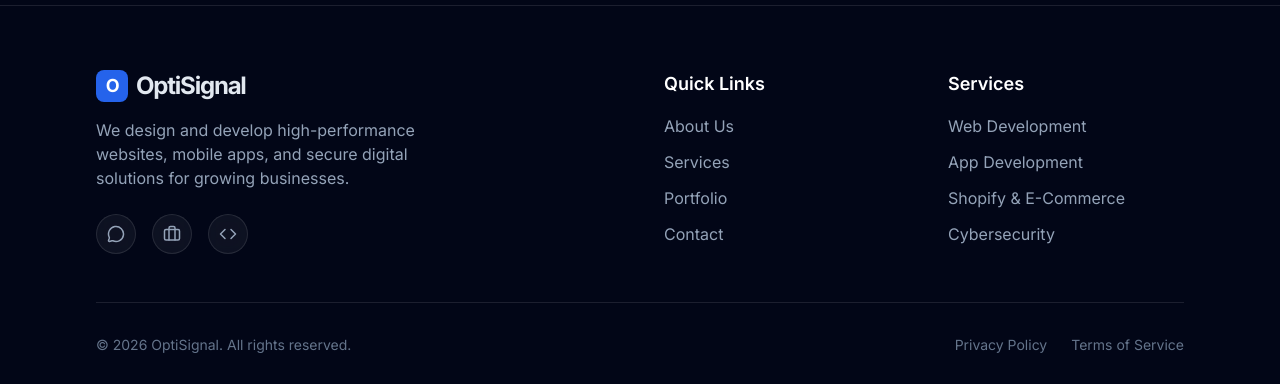
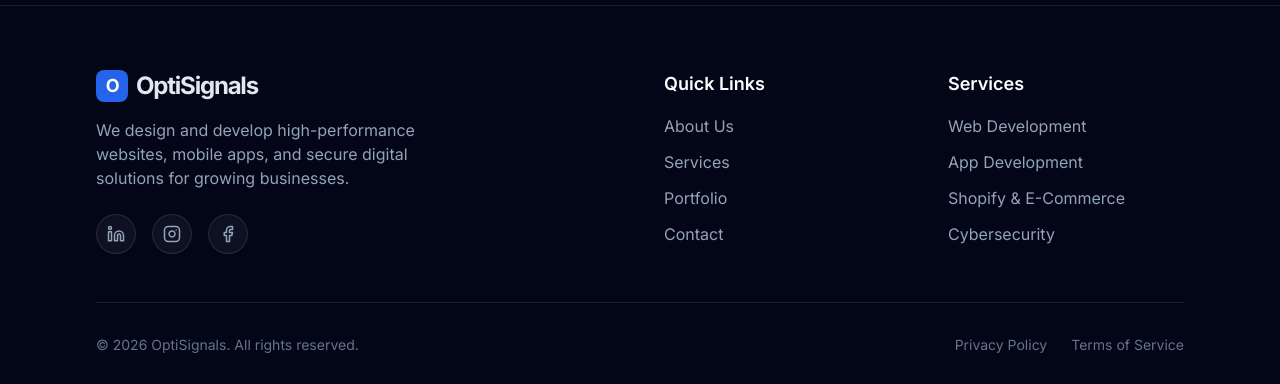
Before and after one commit to MuhammadAhmedAbbas/optisignals_portfolio, a React (Vite) app: page /blog/1 in a window 1280 px wide. Shown: the part 1552-1936 px from the top of the page. Built offline with nearby package versions, Linux system fonts and the light colour scheme.

Commit message:
added links

```diff
--- a/index.html
+++ b/index.html
@@ -19,12 +19,12 @@
     fbq('init', '1287229346672058');
     fbq('track', 'PageView');
     </script>
+    <!-- End Meta Pixel Code -->
+  </head>
+  <body>
     <noscript><img height="1" width="1" style="display:none"
     src="https://www.facebook.com/tr?id=1287229346672058&ev=PageView&noscript=1"
     /></noscript>
-    <!-- End Meta Pixel Code -->
-  </head>
-  <body>
     <div id="root"></div>
     <script type="module" src="/src/main.jsx"></script>
   </body>
--- a/src/components/layout/Footer.jsx
+++ b/src/components/layout/Footer.jsx
@@ -1,6 +1,26 @@
 import React from 'react';
 import { Link } from 'react-router-dom';
-import { Code, MessageCircle, Briefcase } from 'lucide-react';
+
+// Inline SVG icons (lucide-react version doesn't include these)
+const LinkedinIcon = () => (
+  <svg width="18" height="18" viewBox="0 0 24 24" fill="none" stroke="currentColor" strokeWidth="2" strokeLinecap="round" strokeLinejoin="round">
+    <path d="M16 8a6 6 0 0 1 6 6v7h-4v-7a2 2 0 0 0-2-2 2 2 0 0 0-2 2v7h-4v-7a6 6 0 0 1 6-6z"/>
+    <rect x="2" y="9" width="4" height="12"/>
+    <circle cx="4" cy="4" r="2"/>
+  </svg>
+);
+const InstagramIcon = () => (
+  <svg width="18" height="18" viewBox="0 0 24 24" fill="none" stroke="currentColor" strokeWidth="2" strokeLinecap="round" strokeLinejoin="round">
+    <rect x="2" y="2" width="20" height="20" rx="5" ry="5"/>
+    <path d="M16 11.37A4 4 0 1 1 12.63 8 4 4 0 0 1 16 11.37z"/>
+    <line x1="17.5" y1="6.5" x2="17.51" y2="6.5"/>
+  </svg>
+);
+const FacebookIcon = () => (
+  <svg width="18" height="18" viewBox="0 0 24 24" fill="none" stroke="currentColor" strokeWidth="2" strokeLinecap="round" strokeLinejoin="round">
+    <path d="M18 2h-3a5 5 0 0 0-5 5v3H7v4h3v8h4v-8h3l1-4h-4V7a1 1 0 0 1 1-1h3z"/>
+  </svg>
+);
 
 export default function Footer() {
   return (
@@ -12,15 +32,15 @@ export default function Footer() {
               <div className="w-8 h-8 rounded-lg bg-blue-600 flex items-center justify-center">
                 <span className="text-white text-lg font-bold">O</span>
               </div>
-              OptiSignal
+              OptiSignals
             </Link>
             <p className="text-slate-400 max-w-sm mb-6">
               We design and develop high-performance websites, mobile apps, and secure digital solutions for growing businesses.
             </p>
             <div className="flex gap-4">
-              <a href="#" className="w-10 h-10 rounded-full glass flex items-center justify-center text-slate-400 hover:text-white glass-hover"><MessageCircle size={18} /></a>
-              <a href="#" className="w-10 h-10 rounded-full glass flex items-center justify-center text-slate-400 hover:text-white glass-hover"><Briefcase size={18} /></a>
-              <a href="#" className="w-10 h-10 rounded-full glass flex items-center justify-center text-slate-400 hover:text-white glass-hover"><Code size={18} /></a>
+              <a href="https://www.linkedin.com/company/optisignal/" target="_blank" rel="noopener noreferrer" aria-label="LinkedIn" className="w-10 h-10 rounded-full glass flex items-center justify-center text-slate-400 hover:text-white glass-hover"><LinkedinIcon /></a>
+              <a href="https://www.instagram.com/optisignal/" target="_blank" rel="noopener noreferrer" aria-label="Instagram" className="w-10 h-10 rounded-full glass flex items-center justify-center text-slate-400 hover:text-white glass-hover"><InstagramIcon /></a>
+              <a href="https://www.facebook.com/OptiSignal/" target="_blank" rel="noopener noreferrer" aria-label="Facebook" className="w-10 h-10 rounded-full glass flex items-center justify-center text-slate-400 hover:text-white glass-hover"><FacebookIcon /></a>
             </div>
           </div>
 
@@ -47,7 +67,7 @@ export default function Footer() {
 
         <div className="border-t border-white/10 pt-8 flex flex-col md:flex-row items-center justify-between gap-4">
           <p className="text-slate-500 text-sm">
-            &copy; {new Date().getFullYear()} OptiSignal. All rights reserved.
+            &copy; {new Date().getFullYear()} OptiSignals. All rights reserved.
           </p>
           <div className="flex gap-6 text-sm text-slate-500">
             <a href="#" className="hover:text-slate-300">Privacy Policy</a>
--- a/src/components/layout/Navbar.jsx
+++ b/src/components/layout/Navbar.jsx
@@ -32,7 +32,7 @@ export default function Navbar() {
           <div className="w-8 h-8 rounded-lg bg-blue-600 flex items-center justify-center">
             <span className="text-white text-lg font-bold">O</span>
           </div>
-          OptiSignal
+          OptiSignals
         </Link>
 
         {/* Desktop Nav */}
--- a/src/pages/About.jsx
+++ b/src/pages/About.jsx
@@ -1,10 +1,17 @@
 import React from 'react';
 import { motion } from 'framer-motion';
+const LinkedinIcon = () => (
+  <svg width="20" height="20" viewBox="0 0 24 24" fill="none" stroke="currentColor" strokeWidth="2" strokeLinecap="round" strokeLinejoin="round">
+    <path d="M16 8a6 6 0 0 1 6 6v7h-4v-7a2 2 0 0 0-2-2 2 2 0 0 0-2 2v7h-4v-7a6 6 0 0 1 6-6z"/>
+    <rect x="2" y="9" width="4" height="12"/>
+    <circle cx="4" cy="4" r="2"/>
+  </svg>
+);
 import Section from '../components/ui/Section';
 import Card from '../components/ui/Card';
 import bgImage from '../assets/background.jpg';
-import ahmedImg from '../assets/founders/ahmed-profile-opt.png';
-import abdullahImg from '../assets/founders/abdullah-profile-opt.png';
+import ahmedImg from '../assets/founders/ahmed-profile.png';
+import abdullahImg from '../assets/founders/abdullah-profile.png';
 
 export default function About() {
   const team = [
@@ -12,13 +19,15 @@ export default function About() {
       name: 'Abdullah Arif',
       role: 'CEO',
       bio: 'Digital marketer helping businesses grow through innovative strategies and data-driven results.',
-      image: abdullahImg
+      image: abdullahImg,
+      linkedin: 'https://www.linkedin.com/in/abdullah-arif-a13502202/'
     },
     {
       name: 'Muhammad Ahmed Abbas',
       role: 'Co-Founder & Full Stack Developer',
       bio: 'Full-Stack Developer specializing in building scalable, high-performance web applications and intelligent digital ecosystems with relentless precision.',
-      image: ahmedImg
+      image: ahmedImg,
+      linkedin: 'https://www.linkedin.com/in/ahmed-abbas-a4092a384/'
     }
   ];
 
@@ -44,7 +53,7 @@ export default function About() {
             transition={{ duration: 0.5 }}
             className="lg:w-1/2"
           >
-            <h2 className="text-5xl md:text-7xl font-bold mb-6 leading-tight">About <br className="hidden md:block" />OptiSignal</h2>
+            <h2 className="text-5xl md:text-7xl font-bold mb-6 leading-tight">About <br className="hidden md:block" />OptiSignals</h2>
             <p className="text-xl text-slate-400 leading-relaxed max-w-md">
               We are a modern digital agency driven by engineering excellence and relentless precision.
             </p>
@@ -87,7 +96,20 @@ export default function About() {
                 )}
                 <div className="absolute inset-0 bg-blue-600/0 group-hover:bg-blue-600/5 transition-colors duration-300" />
               </div>
-              <h3 className="text-2xl sm:text-3xl font-bold mb-3 tracking-tight break-words">{member.name}</h3>
+              <div className="flex flex-row items-center justify-between w-full mb-3 gap-4">
+                <h3 className="text-2xl sm:text-3xl font-bold tracking-tight break-words">{member.name}</h3>
+                {member.linkedin && (
+                  <a
+                    href={member.linkedin}
+                    target="_blank"
+                    rel="noopener noreferrer"
+                    className="w-10 h-10 shrink-0 rounded-full glass flex items-center justify-center text-slate-400 hover:text-white glass-hover transition-colors"
+                    aria-label={`LinkedIn Profile of ${member.name}`}
+                  >
+                    <LinkedinIcon />
+                  </a>
+                )}
+              </div>
               <p className="text-blue-400 font-bold text-sm tracking-widest uppercase mb-5">{member.role}</p>
               <p className="text-slate-400 text-lg leading-relaxed">{member.bio}</p>
             </Card>
```
